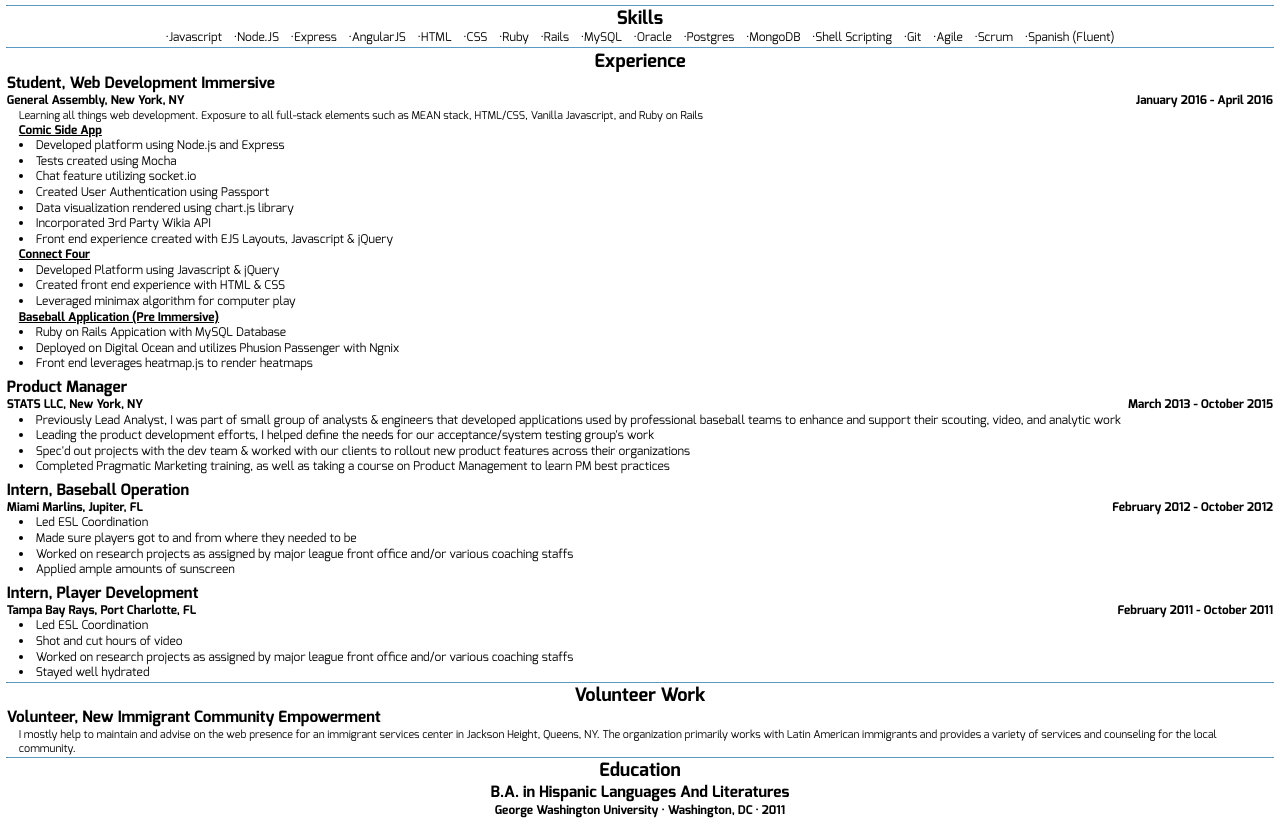
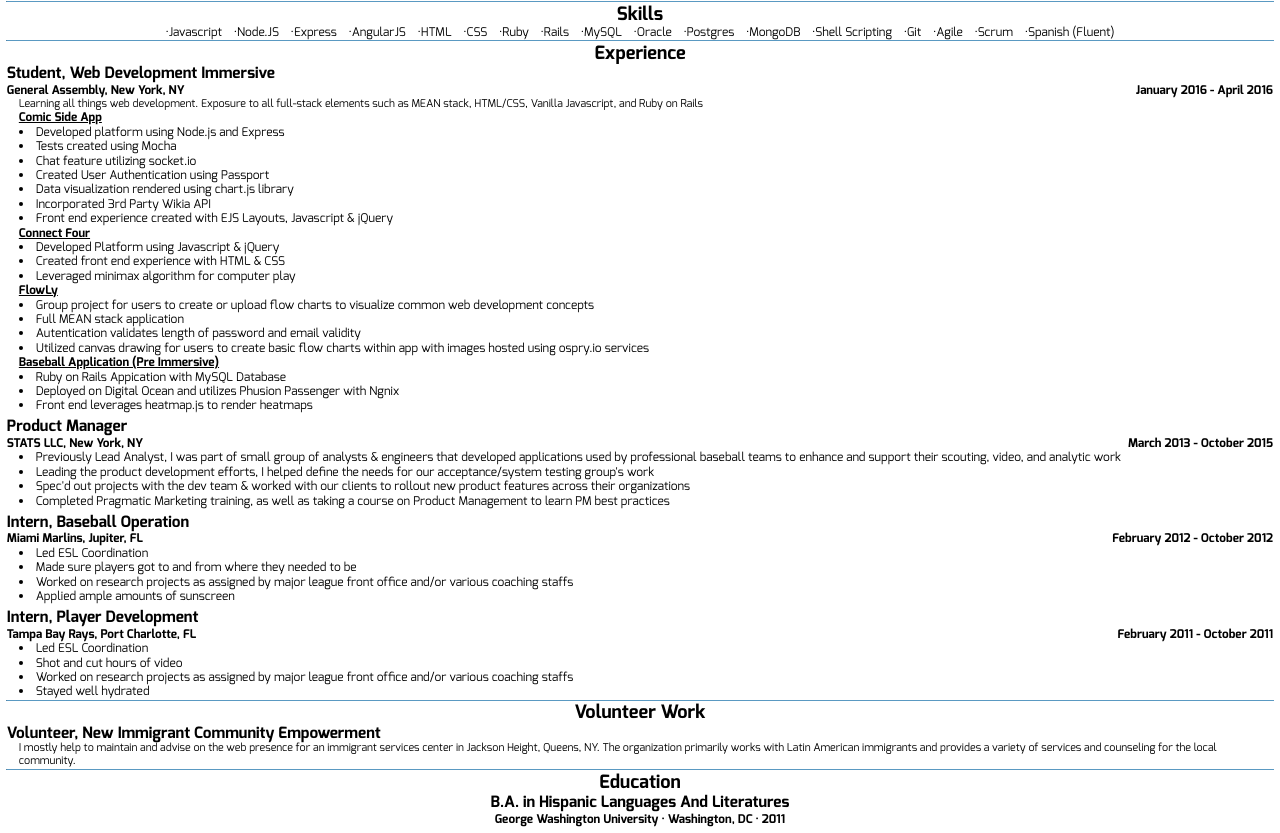
Before and after one commit to jrmils89/jrmils89.github.io, a plain HTML site: page resume.html in a window 1280 px wide. Shown: the part 59-892 px from the top of the page. Drawn offline with Linux system fonts and the light colour scheme.

Commit message:
Resume updates

```diff
--- a/css/application.css
+++ b/css/application.css
@@ -143,7 +143,7 @@
 	font-family: 'Exo', sans-serif;
 	text-align: center;
 	padding: .5em;
-	line-height: 1.3;
+	line-height: 1.2;
 }
 
 nav {
--- a/resume.html
+++ b/resume.html
@@ -71,6 +71,13 @@
       <li>Leveraged minimax algorithm for computer play</li>
   </div>
   <div class="job-description">
+    <a href="https://flow-ly.herokuapp.com" class="unstyled-link" target="_blank"><h5>FlowLy</h5></a>
+      <li>Group project for users to create or upload flow charts to visualize common web development concepts</li>
+      <li>Full MEAN stack application</li>
+      <li>Autentication validates length of password and email validity</li>
+      <li>Utilized canvas drawing for users to create basic flow charts within app with images hosted using ospry.io services</li>
+  </div>
+  <div class="job-description">
     <a href="http://www.baseballapplication.com" class="unstyled-link" target="_blank"><h5>Baseball Application (Pre Immersive)</h5></a>
       <li>Ruby on Rails Appication with MySQL Database</li>
       <li>Deployed on Digital Ocean and utilizes Phusion Passenger with Ngnix</li>
```
